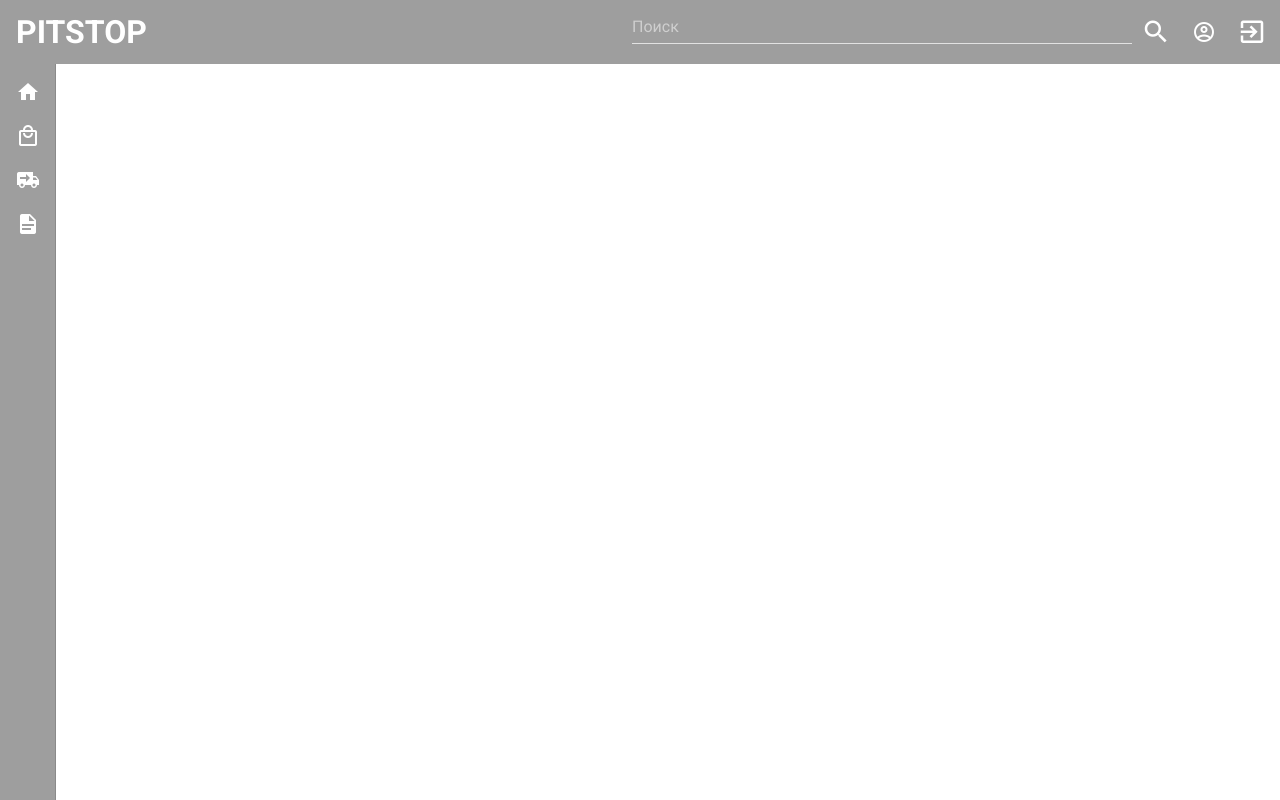
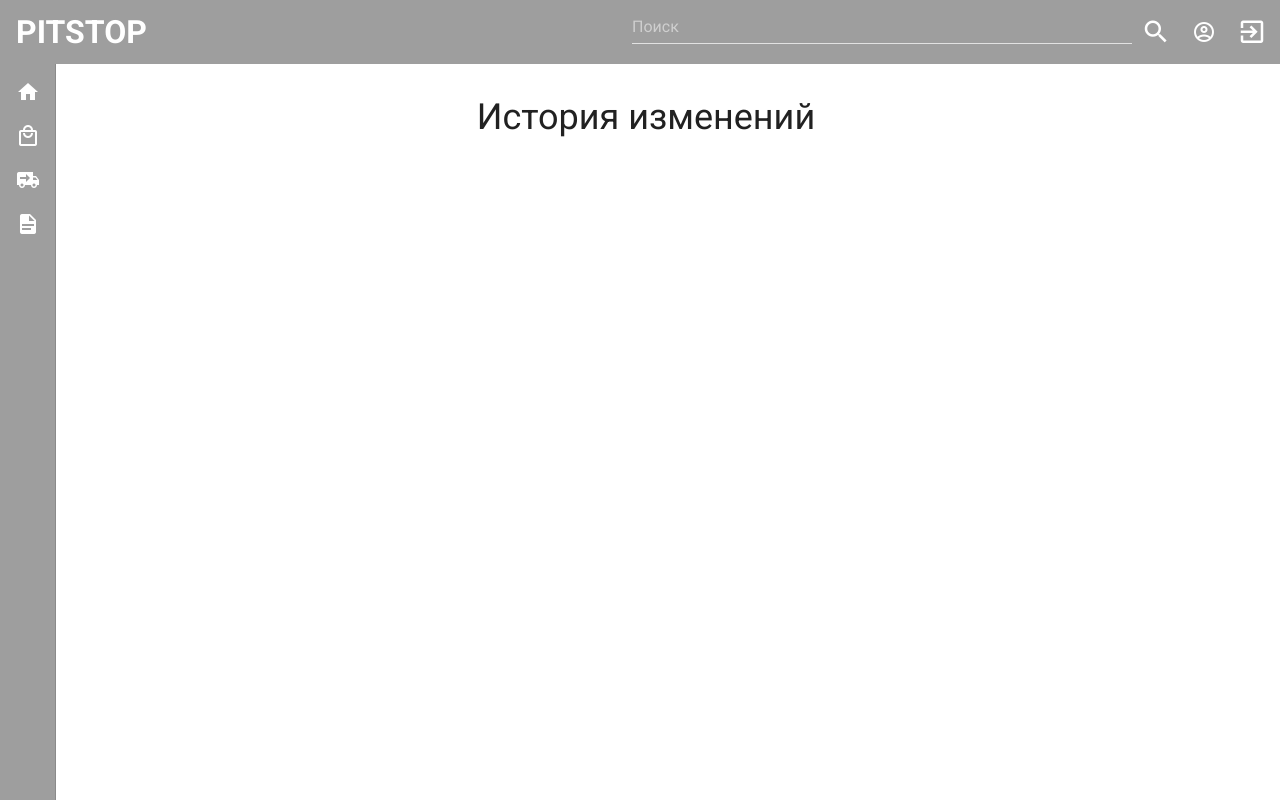
Before and after one commit to katyagibova/pitstop-contract-front, a Vue app in the folder pitstop-contract-front/: page /contract-history in a window 1280 px wide. Built offline with nearby package versions, Linux system fonts and the light colour scheme.

Commit message:
fixed the history of contract changes

```diff
--- a/pitstop-contract-front/src/api/index.js
+++ b/pitstop-contract-front/src/api/index.js
@@ -5,13 +5,16 @@ function addIP(url) {
 }
 
 export const GET_CONTRACTS = addIP("/get-all-contracts");
-export const GET_CONTRACT_BY_ID = addIP("/get-contract-details-by-id");
 export const GET_CONTRACTSTYPES = addIP("/get-all-contracttypes");
 export const GET_PAYMENTTYPES = addIP("/get-all-paymenttypes");
 export const GET_PAYMENTVIEWS = addIP("/get-all-paymentviews");
 export const GET_SPECIFICATIONS = addIP("/get-all-specifications");
 export const GET_STATUSES = addIP("/get-all-statuses");
+
+export const GET_CONTRACT_BY_ID = addIP("/get-contract-details-by-id");
 export const GET_CONTRACT_LOGS = addIP("/get-contract-logs");
+export const GET_CONTRACT_LOG_BY_ID = addIP("/get-contract-log-by-id");
 export const GET_CONTRACT_DOCUMENTS_BY_ID = addIP("/get-contract-documents-by-id");
+// export const GET_CONTRACT_DOCUMENTS_BY_ID = addIP("/get-contract-documents-by-id");
 
 export const UPDATE_CONTRACT_DETAILS = addIP("/update-contract-details");
--- /dev/null
+++ b/pitstop-contract-front/src/components/AllContractsHistory/index.vue
@@ -0,0 +1,54 @@
+<template>
+  <v-container>
+      <v-row>
+          <v-col class="heading">
+            <h2>История изменений</h2>
+          </v-col>
+      </v-row>
+        <!-- <v-data-table
+        :headers="historyTableHeaders"
+        :items="contractHistory"
+        item-key="date"
+        :loading="isLoad"
+        show-expand
+        single-expand > -->
+      <v-row>
+
+      </v-row>
+  </v-container>
+</template>
+
+<script>
+
+export default {
+  name: 'AllContractsHistory',
+  components: {
+  },
+  data(){
+    return{
+        allContractsHistory: [],
+        isLoad: true,
+        isErr: false,
+    }
+  },
+}
+</script>
+
+<style lang="scss" scoped>
+.heading{
+  display: flex;
+  align-items: center;
+  justify-content: center;
+  margin-top: 20px;
+}
+
+h2{
+  font-family: Roboto;
+  font-style: normal;
+  font-weight: normal;
+  font-size: 36px;
+  line-height: 42px;
+}
+
+
+</style>
--- a/pitstop-contract-front/src/components/ContractTable/ContractCard/ContractData/index.vue
+++ b/pitstop-contract-front/src/components/ContractTable/ContractCard/ContractData/index.vue
@@ -2,7 +2,8 @@
   <v-container>
     <v-col>
       <v-row class="main_data_content">
-        <v-col cols="6">
+        <v-spacer></v-spacer>
+        <v-col cols="5">
           <v-row>
             <v-col cols="6" class="name_field">
               <v-row >
@@ -141,7 +142,7 @@
           </v-row>
 
         </v-col>
-        <v-col cols="6">
+        <v-col cols="5">
           <v-row>
             <v-col cols="6" class="name_field">
               <v-row >
@@ -280,6 +281,7 @@
           </v-row>
 
         </v-col>
+        <v-spacer></v-spacer>
       </v-row>
     </v-col>
 
--- a/pitstop-contract-front/src/components/ContractTable/ContractCard/ContractDocuments/DocumentCard.vue
+++ b/pitstop-contract-front/src/components/ContractTable/ContractCard/ContractDocuments/DocumentCard.vue
@@ -19,7 +19,7 @@ export default {
     return {
       isErr: false,
       isLoading: true,
-      contractDocumentData: {},
+      contractDocumentData: [],
     };
   },
   methods: {
@@ -27,7 +27,7 @@ export default {
       try {
         const { data: contractDocumentData } = await Axios.get(GET_CONTRACT_DOCUMENTS_BY_ID,{
           params: {
-            idC: this.contractID,
+            id: this.contractID,
           }
         });
         this.contractDocumentData = contractDocumentData;
@@ -57,5 +57,7 @@ export default {
   border-radius: 11.3433px;
 }
 
-
+p{
+  margin: 0;
+}
 </style>
--- a/pitstop-contract-front/src/components/ContractTable/ContractCard/ContractHistory/index.vue
+++ b/pitstop-contract-front/src/components/ContractTable/ContractCard/ContractHistory/index.vue
@@ -31,7 +31,7 @@
 
 <script>
 import Axios from "axios";
-import { GET_CONTRACT_LOGS } from "@/api";
+import { GET_CONTRACT_LOG_BY_ID } from "@/api";
 import ContractChanges from './ContractChanges.vue';
 
 export default {
@@ -49,7 +49,11 @@ export default {
   methods:{
       async getContractLogs() {
       try {
-        const { data: contractHistory } = await Axios.get(GET_CONTRACT_LOGS);
+        const { data: contractHistory } = await Axios.get(GET_CONTRACT_LOG_BY_ID,{
+          params: {
+            id: this.contractID,
+          }
+        });
         this.contractHistory = contractHistory;
       } catch {
         this.isErr = true;
@@ -59,6 +63,9 @@ export default {
     },
   },
   computed:{
+    contractID() {
+      return this.$route.params.contractID;
+    },
       historyTableHeaders(){
         return[
             {
--- a/pitstop-contract-front/src/components/ContractTable/ContractCard/index.vue
+++ b/pitstop-contract-front/src/components/ContractTable/ContractCard/index.vue
@@ -22,7 +22,7 @@
 
       </v-tabs>
       <v-row class="heading">
-        <h3>Номер контракта: {{contractData.contractNumber }}</h3>
+        <h3>Номер контракта: {{contractData.contractNumber }} and {{contractData.id}}</h3>
       </v-row>
 
       <router-view />
--- a/pitstop-contract-front/src/components/ContractTable/ContractTable.vue
+++ b/pitstop-contract-front/src/components/ContractTable/ContractTable.vue
@@ -33,6 +33,7 @@
             :headers="tableHeaders"
             :items="contracts"
             :search="srh"
+            :loading="isLoad"
             item-key="id"
           >
             <template v-slot:[`body.prepend`]>
@@ -356,11 +357,11 @@ export default {
           },
         },
         {
-          text: "Кнопка",
+          text: "Открыть карточку контракта",
           value: "openBtn",
           align: "center",
           sortable: false,
-          width: 40,
+          width: 60,
         },
       ];
     },
--- a/pitstop-contract-front/src/router/index.js
+++ b/pitstop-contract-front/src/router/index.js
@@ -2,6 +2,7 @@ import Vue from 'vue'
 import VueRouter from 'vue-router'
 import Home from '../views/Home.vue'
 import ContractsPage from '../views/ContractsPage.vue'
+import AllContractsHistory from '../components/AllContractsHistory'
 
 Vue.use(VueRouter)
 
@@ -15,6 +16,11 @@ const routes = [
     path: '/contract',
     name: 'ContractsPage',
     component: ContractsPage,
+  },
+  {
+    path: '/contract-history',
+    name: 'AllContractsHistory',
+    component: AllContractsHistory,
   },
   {
     path: "/contract-details/:contractID",
--- a/pitstop-contract-front/src/views/ContractsPage.vue
+++ b/pitstop-contract-front/src/views/ContractsPage.vue
@@ -1,7 +1,7 @@
 <template>
-  <div class="home">
+  <div>
     <v-col>
-      <v-row>
+      <v-row >
         <v-col cols="1">
             <v-btn
             class="btn"
@@ -16,8 +16,12 @@
         <v-col cols="1">
             <v-btn
             class="btn"
-            color="#5374FF">История</v-btn>
+            color="#5374FF"
+            :to="`/contract-history/`">История</v-btn>
         </v-col>
+        <div class="space">
+
+        </div>
       </v-row>
       <v-row>
         <v-col cols="12">
@@ -42,6 +46,10 @@ export default {
 </script>
 
 <style lang="scss" scoped>
+.space{
+  width: 30px;
+}
+
 .link{
   text-decoration: none;
 }
```
